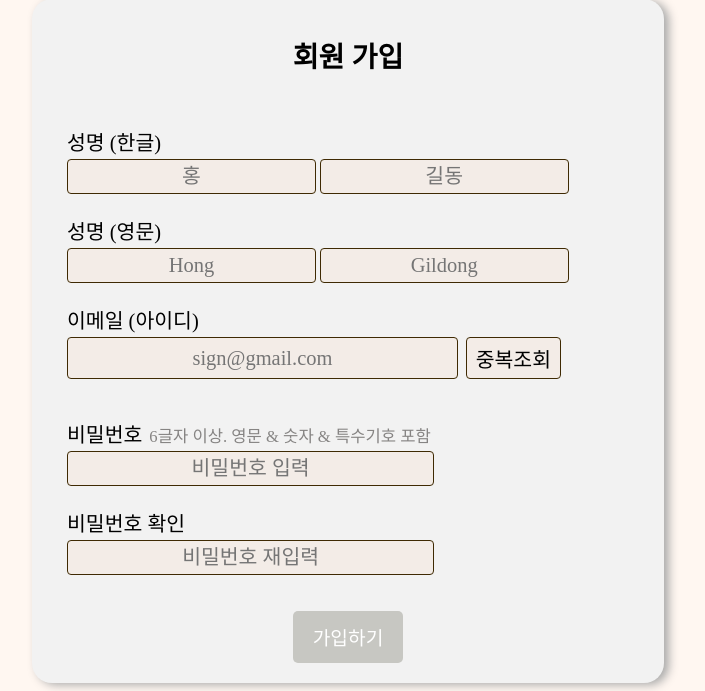
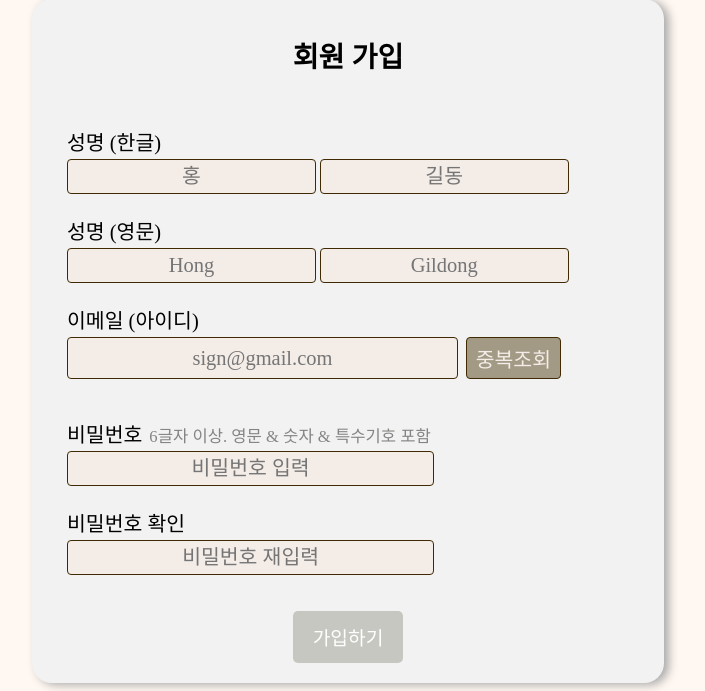
Before and after one commit to CAU-Celebrity/TheSignature-Web, a Django app: template UserAccount/templates/UserAccount/sign_up.html in a window 1280 px wide. Shown: the part 220-911 px from the top of the page, without its empty margins (292-997 px from the left). Run offline with Django 3.2, Linux system fonts and the light colour scheme; the template is opened without the code that fills it, so the values that code supplies are empty; some libraries are stand-ins or nearby versions.

Commit message:
중복체크 버튼 css

```diff
--- a/UserAccount/templates/UserAccount/sign_up.html
+++ b/UserAccount/templates/UserAccount/sign_up.html
@@ -47,7 +47,7 @@
             <label for="user_email">이메일 (아이디)</label><br>
             <div id="emailSet">
                 <input id="emailInput" name="user_email" type="email" onkeyup="emailWrite()" placeholder="sign@gmail.com" required>
-                <div id="emailCheck" onclick="fillEmailCheckResult()">중복조회</div>
+                <div id="emailCheck" style = "background-color: #a39a86; color: rgb(243, 236, 231);" onclick="fillEmailCheckResult()">중복조회</div>
             </div>
             <div id="checkResult" class="decription"></div>
         </div><br>
```
